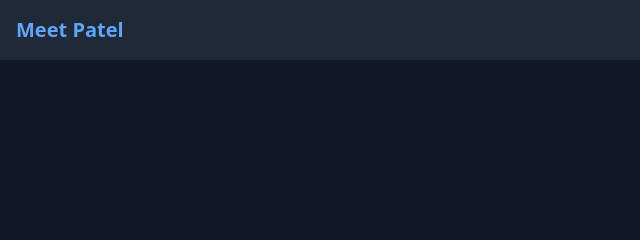
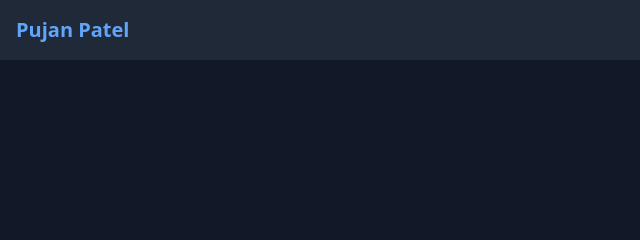
Before and after one commit to Meetpatel0111/portfolio-website, a plain HTML site: page index.html in a window 1280 px wide. Shown: the top 240 px of the page, 0-640 px from the left. Drawn offline with nearby package versions, Linux system fonts and the light colour scheme.

Commit message:
Update index.html

```diff
--- a/index.html
+++ b/index.html
@@ -12,7 +12,7 @@
 <!-- Navbar -->
 <nav class="bg-gray-800 p-4 fixed w-full z-10">
   <div class="container mx-auto flex justify-between items-center">
-    <h1 class="text-xl font-bold text-blue-400">Meet Patel</h1>
+    <h1 class="text-xl font-bold text-blue-400">Pujan Patel</h1>
     <div class="space-x-6">
       <a href="#about" class="hover:text-blue-400">About</a>
       <a href="#skills" class="hover:text-blue-400">Skills</a>
@@ -103,4 +103,5 @@
 </footer>
 
 </body>
+
 </html>
```
